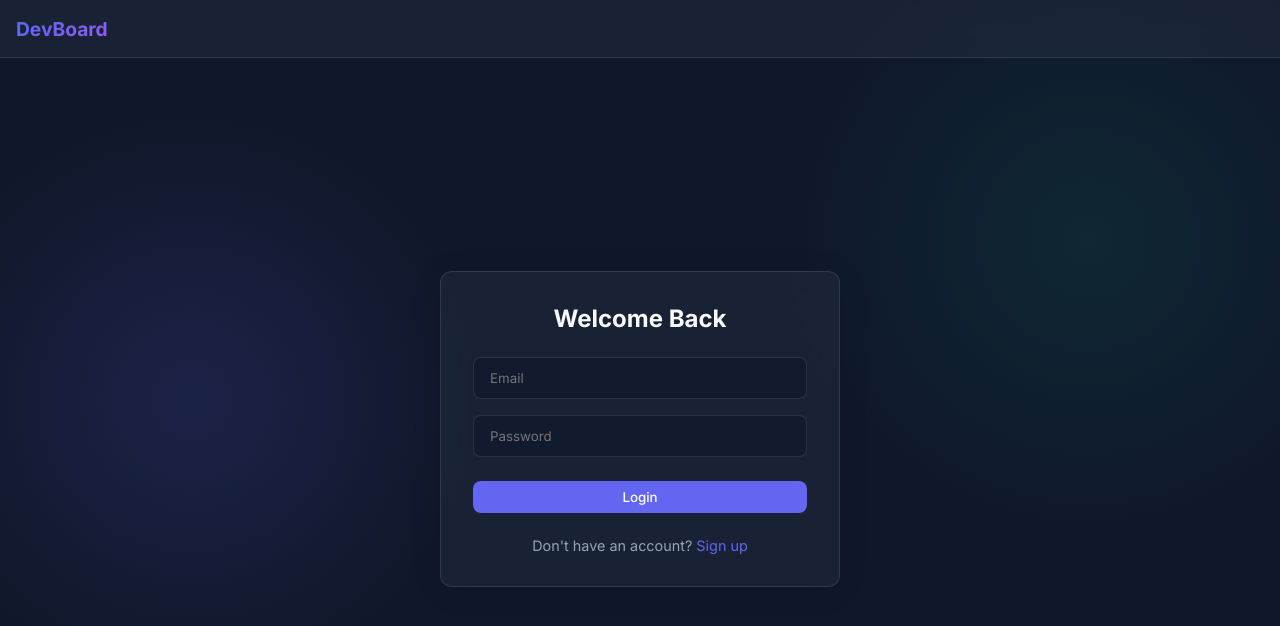
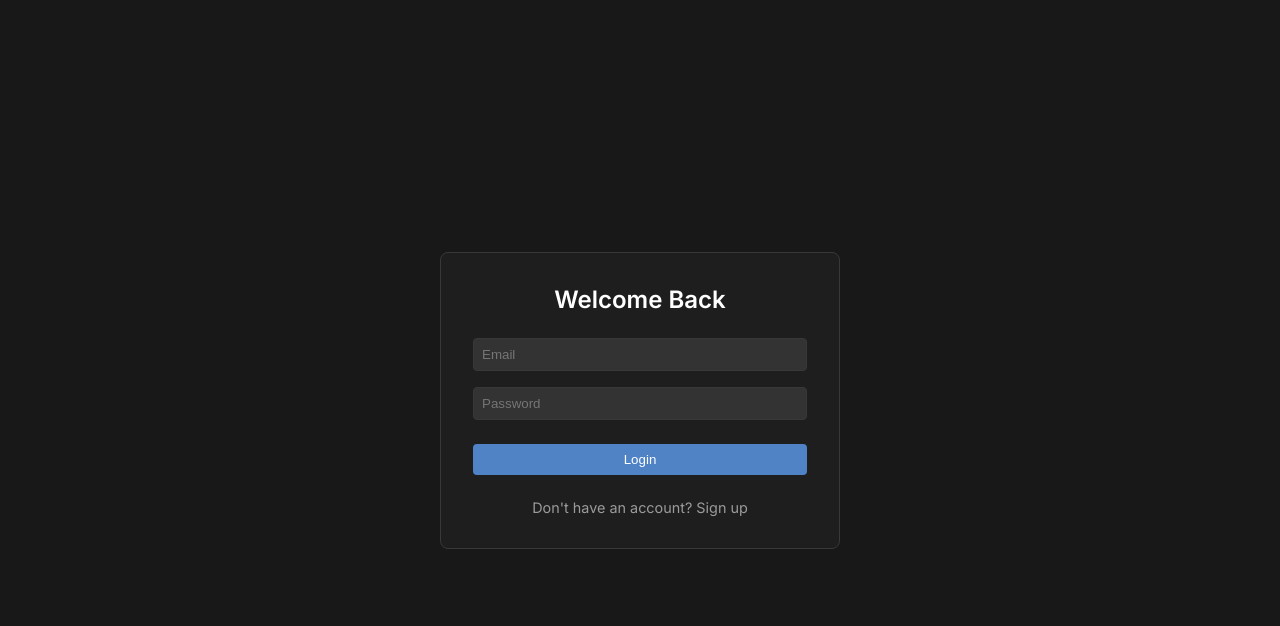
Before and after one commit to Shokeen2104/DevBoard, a React app in the folder frontend/: page /login in a window 1280 px wide. Shown: the top 626 px of the page. Built offline with nearby package versions, Linux system fonts and the light colour scheme; the HTML template or start-up script is replaced by a standard one.

Commit message:
Redesign UI with Sidebar and flat dark theme

```diff
--- a/frontend/src/App.jsx
+++ b/frontend/src/App.jsx
@@ -3,8 +3,9 @@ import { BrowserRouter, Routes, Route, Navigate } from 'react-router-dom';
 import BoardView from './pages/BoardView';
 import Login from './pages/Login';
 import Dashboard from './pages/Dashboard';
-import Navbar from './components/Navbar';
+import Sidebar from './components/Sidebar';
 import useAuthStore from './store/authStore';
+import useWorkspaceStore from './store/workspaceStore';
 
 const ProtectedRoute = ({ children }) => {
   const isAuthenticated = useAuthStore(state => state.isAuthenticated);
@@ -15,21 +16,30 @@ const ProtectedRoute = ({ children }) => {
 const App = () => {
   const checkAuth = useAuthStore(state => state.checkAuth);
   const isAuthenticated = useAuthStore(state => state.isAuthenticated);
+  const fetchWorkspaces = useWorkspaceStore(state => state.fetchWorkspaces);
 
   React.useEffect(() => {
     checkAuth();
   }, [checkAuth]);
 
+  React.useEffect(() => {
+    if (isAuthenticated) {
+      fetchWorkspaces();
+    }
+  }, [isAuthenticated, fetchWorkspaces]);
+
   return (
     <BrowserRouter>
       <div className="app-container">
-        <Navbar />
+        {isAuthenticated && <Sidebar />}
 
-        <Routes>
-          <Route path="/login" element={!isAuthenticated ? <Login /> : <Navigate to="/" />} />
-          <Route path="/" element={<ProtectedRoute><Dashboard /></ProtectedRoute>} />
-          <Route path="/board/:id" element={<ProtectedRoute><BoardView /></ProtectedRoute>} />
-        </Routes>
+        <div style={{ flex: 1, overflow: 'hidden', display: 'flex', flexDirection: 'column' }}>
+          <Routes>
+            <Route path="/login" element={!isAuthenticated ? <Login /> : <Navigate to="/" />} />
+            <Route path="/" element={<ProtectedRoute><Dashboard /></ProtectedRoute>} />
+            <Route path="/board/:id" element={<ProtectedRoute><BoardView /></ProtectedRoute>} />
+          </Routes>
+        </div>
       </div>
     </BrowserRouter>
   );
--- a/frontend/src/components/Navbar.jsx
+++ /dev/null
@@ -1,111 +0,0 @@
-import React, { useEffect, useState } from 'react';
-import { useNavigate, Link } from 'react-router-dom';
-import useAuthStore from '../store/authStore';
-import useWorkspaceStore from '../store/workspaceStore';
-
-const Navbar = () => {
-  const isAuthenticated = useAuthStore(state => state.isAuthenticated);
-  const logout = useAuthStore(state => state.logout);
-  const workspaces = useWorkspaceStore(state => state.workspaces);
-  const fetchWorkspaces = useWorkspaceStore(state => state.fetchWorkspaces);
-
-  const [showDropdown, setShowDropdown] = useState(false);
-  const navigate = useNavigate();
-
-  useEffect(() => {
-    if (isAuthenticated) {
-      fetchWorkspaces();
-    }
-  }, [isAuthenticated, fetchWorkspaces]);
-
-  const handleLogout = () => {
-    logout();
-    navigate('/login');
-  };
-
-  return (
-    <nav className="navbar" style={{ display: 'flex', justifyContent: 'space-between', padding: '1rem', background: 'var(--glass-bg)', borderBottom: '1px solid var(--glass-border)' }}>
-      <div style={{ display: 'flex', alignItems: 'center', gap: '2rem' }}>
-        <Link to="/" className="nav-brand" style={{ color: 'white', textDecoration: 'none', fontSize: '1.2rem', fontWeight: 'bold' }}>DevBoard</Link>
-
-        {isAuthenticated && (
-          <div style={{ position: 'relative' }}>
-            <button
-              className="btn"
-              style={{ background: 'rgba(255,255,255,0.1)', color: 'white' }}
-              onClick={() => setShowDropdown(!showDropdown)}
-            >
-              Workspaces ▾
-            </button>
-
-            {showDropdown && (
-              <div
-                style={{
-                  position: 'absolute',
-                  top: '100%',
-                  left: 0,
-                  marginTop: '0.5rem',
-                  background: 'var(--bg-color)',
-                  border: '1px solid var(--glass-border)',
-                  borderRadius: '8px',
-                  width: '250px',
-                  zIndex: 1000,
-                  boxShadow: '0 10px 30px rgba(0,0,0,0.5)',
-                  padding: '0.5rem'
-                }}
-              >
-                {workspaces.length === 0 ? (
-                  <div style={{ padding: '0.5rem', color: 'var(--text-secondary)', fontSize: '0.9rem' }}>No workspaces found</div>
-                ) : (
-                  workspaces.map(ws => (
-                    <div key={ws._id} style={{ marginBottom: '0.5rem' }}>
-                      <div style={{ padding: '0.5rem', fontWeight: 'bold', fontSize: '0.9rem', color: 'var(--accent-color)' }}>
-                        {ws.name}
-                      </div>
-                      {ws.boards.length === 0 ? (
-                        <div style={{ padding: '0.5rem 1rem', color: 'var(--text-secondary)', fontSize: '0.8rem' }}>No boards</div>
-                      ) : (
-                        ws.boards.map(board => (
-                          <Link
-                            key={board._id}
-                            to={`/board/${board._id}`}
-                            onClick={() => setShowDropdown(false)}
-                            style={{
-                              display: 'block',
-                              padding: '0.5rem 1rem',
-                              color: 'white',
-                              textDecoration: 'none',
-                              fontSize: '0.85rem',
-                              borderRadius: '4px'
-                            }}
-                            onMouseOver={(e) => e.target.style.background = 'rgba(255,255,255,0.1)'}
-                            onMouseOut={(e) => e.target.style.background = 'transparent'}
-                          >
-                            {board.title}
-                          </Link>
-                        ))
-                      )}
-                    </div>
-                  ))
-                )}
-                <div style={{ borderTop: '1px solid var(--glass-border)', marginTop: '0.5rem', paddingTop: '0.5rem' }}>
-                   <Link to="/" onClick={() => setShowDropdown(false)} style={{ display: 'block', padding: '0.5rem', color: 'white', textDecoration: 'none', fontSize: '0.85rem', textAlign: 'center' }}>
-                     + Create New
-                   </Link>
-                </div>
-              </div>
-            )}
-          </div>
-        )}
-      </div>
-
-      <div className="nav-profile">
-        {isAuthenticated ? (
-          <button className="btn" onClick={handleLogout} style={{ background: 'transparent', color: 'var(--text-secondary)' }}>Logout</button>
-        ) : null}
-      </div>
-    </nav>
-  );
-};
-
-export default Navbar;
--- /dev/null
+++ b/frontend/src/components/Sidebar.jsx
@@ -0,0 +1,46 @@
+import React, { useState } from 'react';
+import { Link, useLocation } from 'react-router-dom';
+import useWorkspaceStore from '../store/workspaceStore';
+
+const Sidebar = () => {
+  const workspaces = useWorkspaceStore(state => state.workspaces);
+  const [expanded, setExpanded] = useState({});
+  const location = useLocation();
+
+  const toggleWorkspace = (id) => {
+    setExpanded(prev => ({ ...prev, [id]: !prev[id] }));
+  };
+
+  return (
+    <div className="sidebar">
+      <div className="sidebar-header">
+        DevBoard
+      </div>
+      <div className="sidebar-content">
+        {workspaces.map(ws => (
+          <div key={ws._id} className="workspace-item">
+            <div
+              className="workspace-title"
+              onClick={() => toggleWorkspace(ws._id)}
+            >
+              <span>{ws.name}</span>
+              <span>{expanded[ws._id] ? '▾' : '▸'}</span>
+            </div>
+
+            {expanded[ws._id] && ws.boards.map(board => (
+              <Link
+                key={board._id}
+                to={`/board/${board._id}`}
+                className={`board-link ${location.pathname === `/board/${board._id}` ? 'active' : ''}`}
+              >
+                # {board.title}
+              </Link>
+            ))}
+          </div>
+        ))}
+      </div>
+    </div>
+  );
+};
+
+export default Sidebar;
--- a/frontend/src/index.css
+++ b/frontend/src/index.css
@@ -1,25 +1,26 @@
-@import url('https://fonts.googleapis.com/css2?family=Inter:wght@300;400;500;600;700&display=swap');
+@import url('https://fonts.googleapis.com/css2?family=Inter:wght@400;500;600&display=swap');
 
 :root {
-  --bg-primary: #0F172A; /* Tailwind Slate 900 */
-  --bg-secondary: #1E293B; /* Slate 800 */
-  --bg-tertiary: #334155; /* Slate 700 */
+  --bg-main: #181818;
+  --bg-sidebar: #1E1E1E;
+  --bg-list: #262626;
+  --bg-task: #333333;
+  --bg-task-hover: #3A3A3A;
 
-  --text-primary: #F8FAFC;
-  --text-secondary: #94A3B8;
+  --text-primary: #FFFFFF;
+  --text-secondary: #9B9B9B;
 
-  --accent-color: #6366F1; /* Indigo 500 */
-  --accent-hover: #4F46E5; /* Indigo 600 */
+  --border-color: #383838;
+  --border-focus: #4F83C6;
 
-  --danger: #EF4444;
-  --success: #10B981;
-  --warning: #F59E0B;
+  --accent-blue: #4F83C6;
+  --accent-pink: #D988A1;
+  --accent-green: #6DB38E;
+  --accent-orange: #C68E6B;
 
-  --glass-bg: rgba(30, 41, 59, 0.7);
-  --glass-border: rgba(255, 255, 255, 0.1);
-  --glass-shadow: 0 4px 30px rgba(0, 0, 0, 0.1);
-
-  --font-main: 'Inter', sans-serif;
+  --radius-sm: 4px;
+  --radius-md: 8px;
+  --radius-lg: 12px;
 }
 
 * {
@@ -29,217 +30,279 @@
 }
 
 body {
-  font-family: var(--font-main);
-  background: var(--bg-primary);
-  background-image: radial-gradient(circle at 15% 50%, rgba(99, 102, 241, 0.15), transparent 25%),
-                    radial-gradient(circle at 85% 30%, rgba(16, 185, 129, 0.1), transparent 25%);
+  font-family: 'Inter', sans-serif;
+  background: var(--bg-main);
   color: var(--text-primary);
   min-height: 100vh;
-  overflow-x: hidden;
+  overflow: hidden; /* Prevent body scroll, handle scroll in containers */
 }
 
-/* Glassmorphism Utilities */
-.glass-panel {
-  background: var(--glass-bg);
-  backdrop-filter: blur(10px);
-  -webkit-backdrop-filter: blur(10px);
-  border: 1px solid var(--glass-border);
-  box-shadow: var(--glass-shadow);
-  border-radius: 12px;
+/* App Layout */
+.app-container {
+  display: flex;
+  height: 100vh;
+  width: 100vw;
 }
 
-/* Common Layout */
-.app-container {
+/* Sidebar */
+.sidebar {
+  width: 260px;
+  min-width: 260px;
+  background: var(--bg-sidebar);
+  border-right: 1px solid var(--border-color);
   display: flex;
   flex-direction: column;
-  height: 100vh;
+  padding: 1rem 0;
 }
 
-.navbar {
-  height: 60px;
+.sidebar-header {
+  padding: 0 1.5rem 1.5rem 1.5rem;
+  font-size: 1.25rem;
+  font-weight: 600;
+  color: var(--text-primary);
+}
+
+.sidebar-content {
+  flex: 1;
+  overflow-y: auto;
+}
+
+.workspace-item {
+  margin-bottom: 0.5rem;
+}
+
+.workspace-title {
+  padding: 0.5rem 1.5rem;
+  font-size: 0.85rem;
+  font-weight: 600;
+  color: var(--text-secondary);
+  text-transform: uppercase;
+  letter-spacing: 0.5px;
+  cursor: pointer;
+  display: flex;
+  justify-content: space-between;
+  align-items: center;
+}
+.workspace-title:hover {
+  color: var(--text-primary);
+}
+
+.board-link {
+  display: block;
+  padding: 0.5rem 1.5rem 0.5rem 2.5rem;
+  font-size: 0.9rem;
+  color: var(--text-primary);
+  text-decoration: none;
+  cursor: pointer;
+}
+.board-link:hover, .board-link.active {
+  background: rgba(255, 255, 255, 0.05);
+}
+
+/* Board Header */
+.board-header {
+  display: flex;
+  justify-content: space-between;
+  align-items: center;
+  padding: 1.5rem;
+  border-bottom: 1px solid var(--border-color);
+}
+.board-header-left {
   display: flex;
   align-items: center;
-  padding: 0 2rem;
-  border-bottom: 1px solid var(--glass-border);
-  background: rgba(15, 23, 42, 0.8);
-  backdrop-filter: blur(10px);
-  position: sticky;
-  top: 0;
-  z-index: 100;
-  justify-content: space-between;
+  gap: 1rem;
+}
+.board-title {
+  font-size: 1.25rem;
+  font-weight: 600;
+}
+.board-header-right {
+  display: flex;
+  align-items: center;
+  gap: 0.75rem;
 }
 
-.nav-brand {
-  font-weight: 700;
-  font-size: 1.5rem;
-  background: linear-gradient(to right, #6366F1, #8B5CF6);
-  -webkit-background-clip: text;
-  -webkit-text-fill-color: transparent;
+.avatar {
+  width: 28px;
+  height: 28px;
+  border-radius: 50%;
+  display: flex;
+  align-items: center;
+  justify-content: center;
+  font-size: 0.75rem;
+  font-weight: 600;
+  color: #fff;
+  margin-left: -8px;
+  border: 2px solid var(--bg-main);
+}
+.avatar-group {
+  display: flex;
+  margin-left: 8px;
 }
 
-/* Inputs & Buttons */
-.btn {
-  padding: 0.5rem 1rem;
-  border-radius: 8px;
-  border: none;
-  font-weight: 500;
+.btn-outline {
+  background: transparent;
+  border: 1px solid var(--border-color);
+  color: var(--text-primary);
+  padding: 0.4rem 0.75rem;
+  border-radius: var(--radius-sm);
+  font-size: 0.85rem;
   cursor: pointer;
-  transition: all 0.2s ease;
-  font-family: var(--font-main);
-  display: inline-flex;
+  display: flex;
   align-items: center;
   gap: 0.5rem;
 }
-
-.btn-primary {
-  background: var(--accent-color);
-  color: white;
-}
-.btn-primary:hover {
-  background: var(--accent-hover);
-  transform: translateY(-1px);
-  box-shadow: 0 4px 12px rgba(99, 102, 241, 0.3);
+.btn-outline:hover {
+  background: rgba(255, 255, 255, 0.05);
 }
 
-.input-field {
-  width: 100%;
-  padding: 0.75rem 1rem;
-  background: rgba(15, 23, 42, 0.6);
-  border: 1px solid var(--glass-border);
-  border-radius: 8px;
-  color: white;
-  font-family: var(--font-main);
-  outline: none;
-  transition: border-color 0.2s ease;
-}
-.input-field:focus {
-  border-color: var(--accent-color);
-  box-shadow: 0 0 0 2px rgba(99, 102, 241, 0.2);
-}
-
-/* Scrollbar */
-::-webkit-scrollbar {
-  width: 8px;
-  height: 8px;
-}
-::-webkit-scrollbar-track {
-  background: var(--bg-primary);
-}
-::-webkit-scrollbar-thumb {
-  background: var(--bg-tertiary);
-  border-radius: 4px;
-}
-::-webkit-scrollbar-thumb:hover {
-  background: var(--text-secondary);
-}
-
-/* Kanban Board Specifics */
+/* Board Canvas */
 .board-container {
   flex: 1;
   display: flex;
   flex-direction: column;
-  padding: 1rem;
-  overflow: hidden; /* Canvas will handle scrolling */
-}
-
-.board-header {
-  display: flex;
-  justify-content: space-between;
-  align-items: center;
-  margin-bottom: 1rem;
-  padding: 0 1rem;
+  overflow: hidden;
+  background: var(--bg-main);
 }
 
 .board-canvas {
   display: flex;
-  gap: 1.5rem;
+  gap: 1rem;
+  padding: 1.5rem;
   overflow-x: auto;
-  overflow-y: hidden;
-  height: calc(100vh - 140px); /* 60px nav + header + padding */
-  padding-bottom: 1rem;
+  flex: 1;
 }
 
+/* Lists */
 .board-list {
-  min-width: 300px;
-  max-width: 300px;
+  min-width: 320px;
+  max-width: 320px;
   display: flex;
   flex-direction: column;
-  max-height: 100%;
+  background: transparent;
 }
 
 .list-header {
-  padding: 1rem;
   display: flex;
   justify-content: space-between;
   align-items: center;
+  padding: 0.5rem 0;
+  margin-bottom: 0.5rem;
+}
+.list-title {
+  font-size: 0.95rem;
   font-weight: 600;
-  border-bottom: 1px solid var(--glass-border);
+  color: var(--text-primary);
 }
-
 .task-count {
-  background: rgba(255, 255, 255, 0.1);
-  padding: 0.1rem 0.6rem;
-  border-radius: 12px;
-  font-size: 0.8rem;
+  font-size: 0.85rem;
+  color: var(--text-secondary);
 }
 
 .list-task-container {
-  padding: 1rem;
-  overflow-y: auto;
-  flex: 1;
+  background: var(--bg-list);
+  border: 1px solid var(--border-color);
+  border-radius: var(--radius-md);
+  padding: 0.5rem;
   display: flex;
   flex-direction: column;
-  gap: 0.75rem;
+  gap: 0.5rem;
+  min-height: 100px;
+  transition: border-color 0.2s;
+}
+.list-task-container.focused {
+  border-color: var(--border-focus);
 }
 
+.add-task-btn {
+  width: 100%;
+  background: transparent;
+  border: 1px dashed var(--border-color);
+  color: var(--text-secondary);
+  padding: 0.75rem;
+  border-radius: var(--radius-md);
+  font-size: 0.85rem;
+  cursor: pointer;
+  margin-top: 0.5rem;
+  transition: all 0.2s;
+}
+.add-task-btn:hover {
+  border-color: var(--text-secondary);
+  color: var(--text-primary);
+}
+
+/* Task Cards */
 .task-card {
-  padding: 1rem;
-  background: rgba(30, 41, 59, 0.9); /* Slightly more opaque for tasks */
+  background: var(--bg-task);
+  border: 1px solid var(--border-color);
+  border-radius: var(--radius-sm);
+  padding: 0.75rem;
   cursor: grab;
-  position: relative;
-  transition: box-shadow 0.2s ease, transform 0.1s ease;
 }
 .task-card:hover {
-  box-shadow: 0 4px 15px rgba(0, 0, 0, 0.2);
-  border-color: rgba(255, 255, 255, 0.2);
+  background: var(--bg-task-hover);
 }
 .task-card.dragging {
   cursor: grabbing;
-  box-shadow: 0 10px 30px rgba(0, 0, 0, 0.3);
-  transform: scale(1.02);
-  z-index: 999;
+  opacity: 0.8;
+  box-shadow: 0 10px 20px rgba(0,0,0,0.3);
+  z-index: 100;
 }
 
-.task-header {
+.task-labels {
   display: flex;
-  justify-content: space-between;
-  align-items: flex-start;
+  gap: 0.5rem;
   margin-bottom: 0.5rem;
 }
+.label-pill {
+  padding: 2px 8px;
+  border-radius: 12px;
+  font-size: 0.7rem;
+  font-weight: 500;
+}
+.label-bug { background: #4A2B2B; color: #FFA1A1; }
+.label-feature { background: #2F2B4A; color: #BDB2FF; }
 
 .task-title {
-  font-weight: 500;
   font-size: 0.95rem;
+  color: var(--text-primary);
+  margin-bottom: 1rem;
   line-height: 1.4;
 }
 
-.task-desc {
-  font-size: 0.8rem;
+.task-footer {
+  display: flex;
+  justify-content: space-between;
+  align-items: center;
+}
+.task-date {
+  font-size: 0.75rem;
   color: var(--text-secondary);
-  display: -webkit-box;
-  -webkit-line-clamp: 2;
-  -webkit-box-orient: vertical;
-  overflow: hidden;
+  display: flex;
+  align-items: center;
+  gap: 0.25rem;
 }
 
-.drag-handle {
-  cursor: grab;
-  padding: 2px;
-  border-radius: 4px;
+/* Auth / Dashboard simple views */
+.glass-panel {
+  background: var(--bg-sidebar);
+  border: 1px solid var(--border-color);
+  border-radius: var(--radius-md);
+  padding: 2rem;
 }
-.drag-handle:hover {
-  background: rgba(255, 255, 255, 0.1);
+.btn-primary {
+  background: var(--border-focus);
+  color: white;
+  border: none;
+  padding: 0.5rem 1rem;
+  border-radius: var(--radius-sm);
+  cursor: pointer;
 }
-.drag-handle:active {
-  cursor: grabbing;
+.input-field {
+  background: var(--bg-task);
+  border: 1px solid var(--border-color);
+  color: white;
+  padding: 0.5rem;
+  border-radius: var(--radius-sm);
+  outline: none;
 }
```
Also changed, not shown: frontend/src/components/List.jsx (+11 -3 lines), frontend/src/components/TaskCard.jsx (+30 -8 lines), frontend/src/pages/BoardView.jsx (+14 -4 lines), 1 other file (tests, documents, lock files or other folders).
